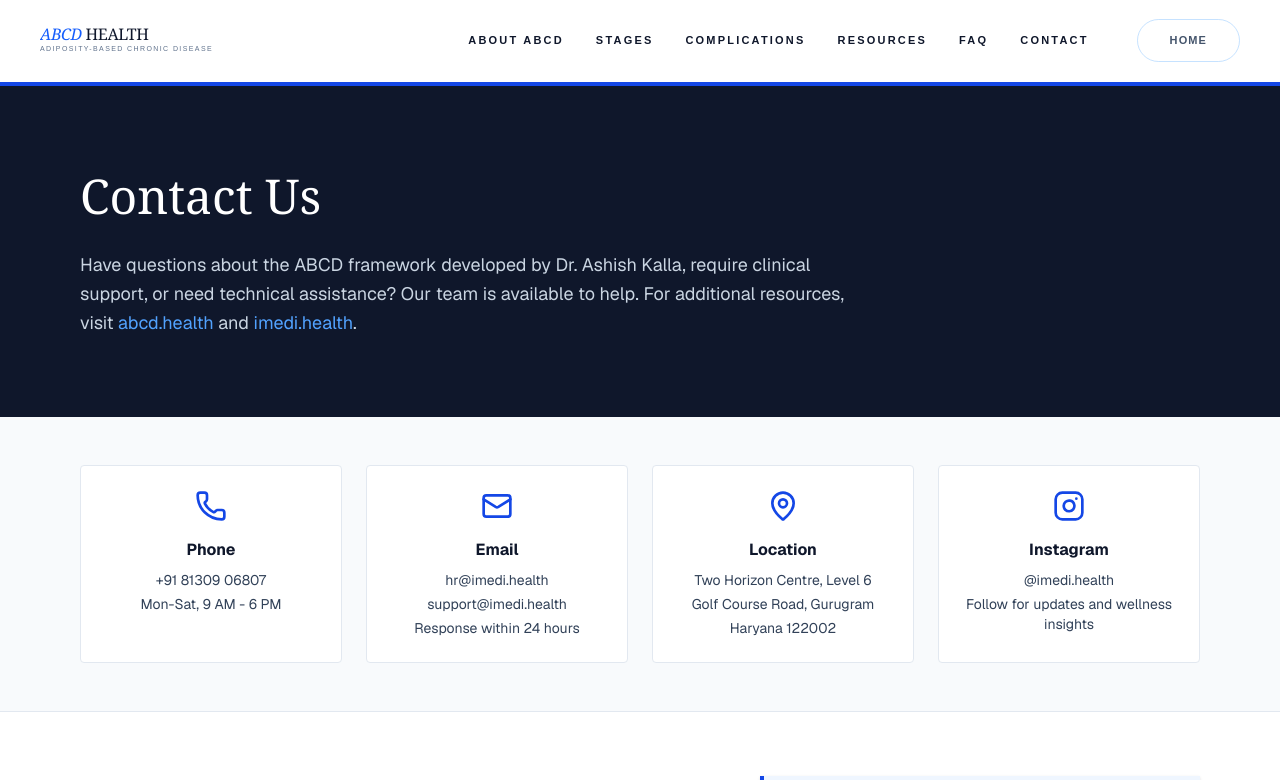
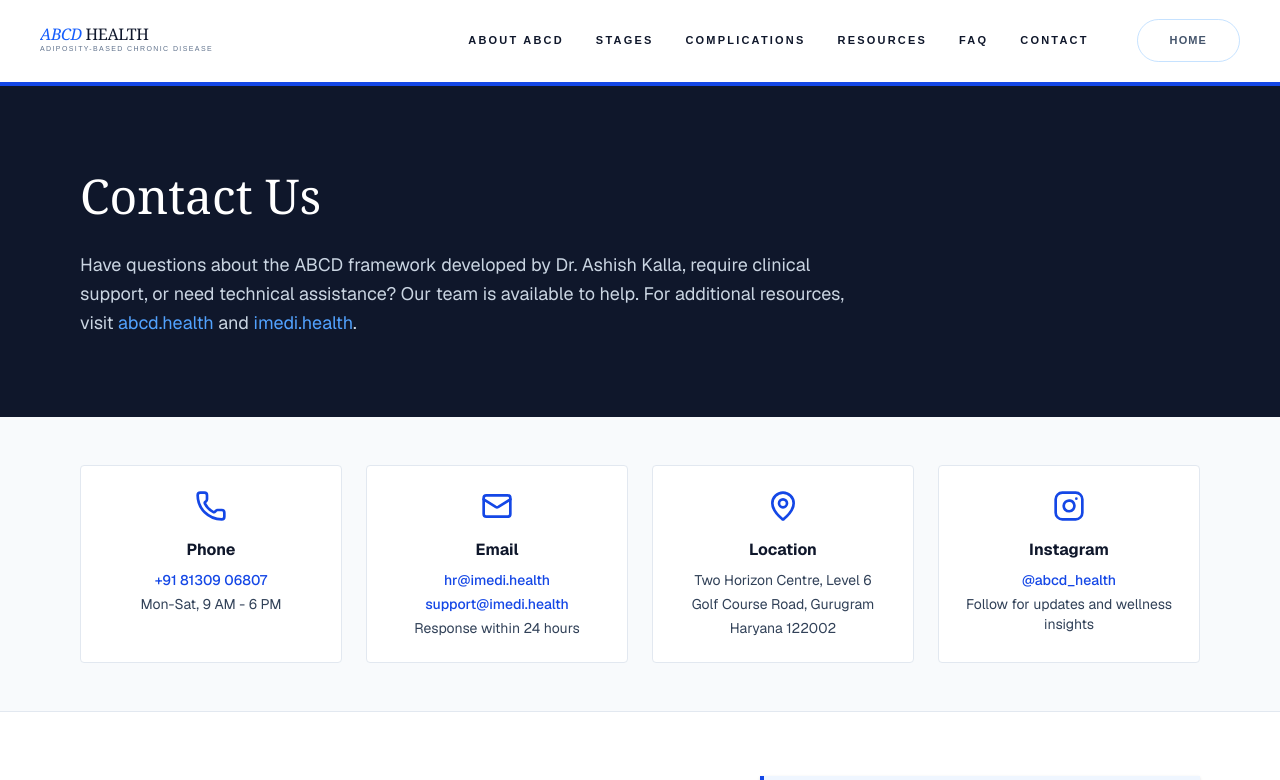
Before and after one commit to yash11255/ABCDH, a Next.js app: page /contact in a window 1280 px wide. Shown: the top 780 px of the page. Built offline with nearby package versions, Linux system fonts and the light colour scheme; no server answers.

Commit message:
Updated socials

```diff
--- a/public/privacy-policy.md
+++ b/public/privacy-policy.md
@@ -29,4 +29,4 @@ You may request access, correction, or deletion of your personal data by contact
 We may update this Privacy Policy from time to time. Changes will be posted on this page.
 
 ## Contact Us
-For questions, contact support@abcd-portal.com.
+For questions, contact support@imedi.health.
--- a/public/terms-and-conditions.md
+++ b/public/terms-and-conditions.md
@@ -26,4 +26,4 @@ We may update these Terms and Conditions at any time. Continued use of the site
 These Terms are governed by the laws of your jurisdiction.
 
 ## Contact Us
-For questions, contact support@abcd-portal.com.
+For questions, contact support@imedi.health.
--- a/src/app/ABCDvsObesity.tsx
+++ b/src/app/ABCDvsObesity.tsx
@@ -156,7 +156,7 @@ export default function AdvancedMedicalMasonry() {
 
               <div className="pt-4 border-t border-slate-100 inline-block">
                 <p className="text-[10px] uppercase tracking-[0.4em] font-black text-slate-400 mb-2">Primary Contact</p>
-                <p className="text-slate-900 font-bold">clinical@abcd.health</p>
+                <a href="mailto:support@imedi.health" className="text-slate-900 font-bold hover:underline">support@imedi.health</a>
               </div>
             </div>
 
--- a/src/app/Footer.tsx
+++ b/src/app/Footer.tsx
@@ -106,17 +106,13 @@ export default function ABCDFooter() {
           <div>
             <h3 className="font-bold text-slate-900 text-sm mb-4">Clinical Contact</h3>
             <div className="space-y-4 text-sm text-slate-700">
-              {/* <div className="flex items-start gap-2">
-                <MapPin size={16} className="text-slate-500 shrink-0 mt-0.5" />
-                <span><br/></span>
+              <div className="flex items-center gap-2">
+                <Phone size={16} className="text-slate-500 shrink-0" />
+                <a href="tel:+918130906807" className="hover:underline hover:text-blue-700">+91 81309 06807</a>
               </div>
               <div className="flex items-center gap-2">
-                <Phone size={16} className="text-slate-500 shrink-0" />
-                <a href="tel:+13104233277" className="hover:underline hover:text-blue-700"></a>
-              </div> */}
-              <div className="flex items-center gap-2">
                 <Mail size={16} className="text-slate-500 shrink-0" />
-                <a href="mailto:support@abcd-precision.com" className="hover:underline hover:text-blue-700">support@abcd.health</a>
+                <a href="mailto:support@imedi.health" className="hover:underline hover:text-blue-700">support@imedi.health</a>
               </div>
             </div>
           </div>
@@ -140,9 +136,15 @@ export default function ABCDFooter() {
               <span className="w-8 h-8 bg-slate-300 text-slate-700 flex items-center justify-center rounded-sm transition-colors opacity-50 cursor-not-allowed">
                 <Linkedin size={16} />
               </span>
-              <span className="w-8 h-8 bg-slate-300 text-slate-700 flex items-center justify-center rounded-sm transition-colors opacity-50 cursor-not-allowed">
+              <a
+                href="https://www.instagram.com/abcd_health/"
+                target="_blank"
+                rel="noopener noreferrer"
+                aria-label="ABCD Health Instagram"
+                className="w-8 h-8 bg-slate-300 text-slate-700 flex items-center justify-center rounded-sm transition-colors hover:bg-blue-700 hover:text-white"
+              >
                 <Instagram size={16} />
-              </span>
+              </a>
             </div>
           </div>
 
--- a/src/app/contact/page.tsx
+++ b/src/app/contact/page.tsx
@@ -18,22 +18,36 @@ export default function Contact() {
     {
       icon: Phone,
       title: "Phone",
-      details: ["+91 81309 06807", "Mon-Sat, 9 AM - 6 PM"]
+      details: [
+        { label: "+91 81309 06807", href: "tel:+918130906807" },
+        { label: "Mon-Sat, 9 AM - 6 PM" },
+      ],
     },
     {
       icon: Mail,
       title: "Email",
-      details: ["hr@imedi.health", "support@imedi.health", "Response within 24 hours"]
+      details: [
+        { label: "hr@imedi.health", href: "mailto:hr@imedi.health" },
+        { label: "support@imedi.health", href: "mailto:support@imedi.health" },
+        { label: "Response within 24 hours" },
+      ],
     },
     {
       icon: MapPin,
       title: "Location",
-      details: ["Two Horizon Centre, Level 6", "Golf Course Road, Gurugram", "Haryana 122002"]
+      details: [
+        { label: "Two Horizon Centre, Level 6" },
+        { label: "Golf Course Road, Gurugram" },
+        { label: "Haryana 122002" },
+      ],
     },
     {
       icon: Instagram,
       title: "Instagram",
-      details: ["@imedi.health", "Follow for updates and wellness insights"]
+      details: [
+        { label: "@abcd_health", href: "https://www.instagram.com/abcd_health/" },
+        { label: "Follow for updates and wellness insights" },
+      ],
     }
   ];
 
@@ -93,7 +107,19 @@ export default function Contact() {
                     <h3 className="font-bold text-slate-900 mb-2">{info.title}</h3>
                     <div className="space-y-1 text-sm text-slate-700">
                       {info.details.map((detail, i) => (
-                        <p key={i}>{detail}</p>
+                        detail.href ? (
+                          <a
+                            key={i}
+                            href={detail.href}
+                            target={detail.href.startsWith("http") ? "_blank" : undefined}
+                            rel={detail.href.startsWith("http") ? "noopener noreferrer" : undefined}
+                            className="block font-medium text-blue-700 hover:underline"
+                          >
+                            {detail.label}
+                          </a>
+                        ) : (
+                          <p key={i}>{detail.label}</p>
+                        )
                       ))}
                     </div>
                   </div>
--- a/src/app/privacy-policy.md
+++ b/src/app/privacy-policy.md
@@ -29,4 +29,4 @@ You may request access, correction, or deletion of your personal data by contact
 We may update this Privacy Policy from time to time. Changes will be posted on this page.
 
 ## Contact Us
-For questions, contact support@abcd-portal.com.
+For questions, contact support@imedi.health.
--- a/src/app/terms-and-conditions.md
+++ b/src/app/terms-and-conditions.md
@@ -26,4 +26,4 @@ We may update these Terms and Conditions at any time. Continued use of the site
 These Terms are governed by the laws of your jurisdiction.
 
 ## Contact Us
-For questions, contact support@abcd-portal.com.
+For questions, contact support@imedi.health.
--- a/src/lib/schema.ts
+++ b/src/lib/schema.ts
@@ -81,7 +81,7 @@ export function organizationNode() {
       postalCode: "122002",
       addressCountry: "IN",
     },
-    sameAs: ["https://imedi.health", "https://www.instagram.com/imedi.health/"],
+    sameAs: ["https://imedi.health", "https://www.instagram.com/abcd_health/"],
   };
 }
 
```
